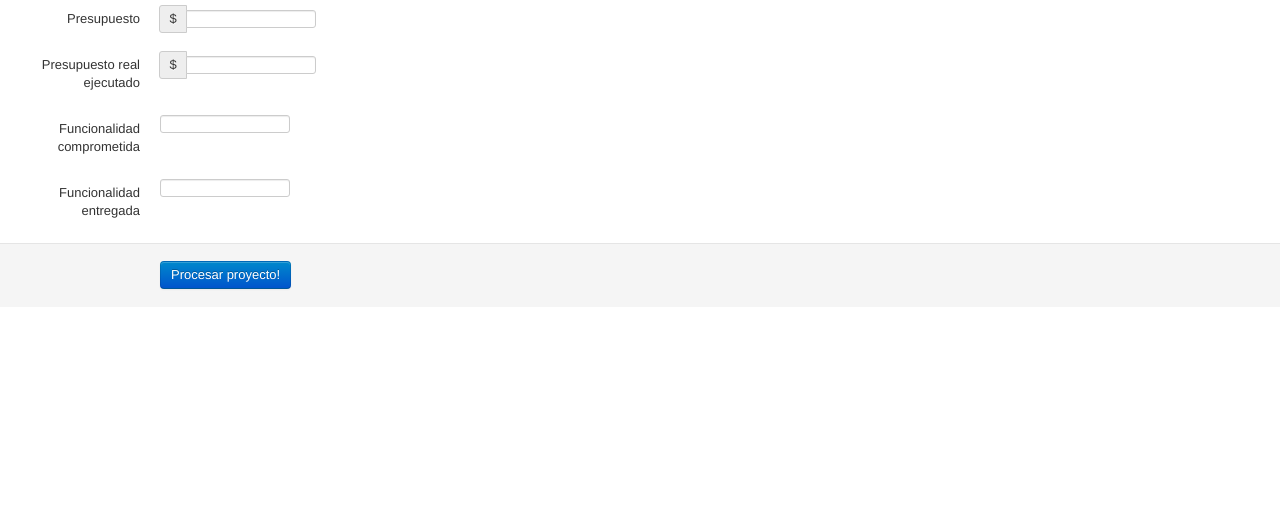
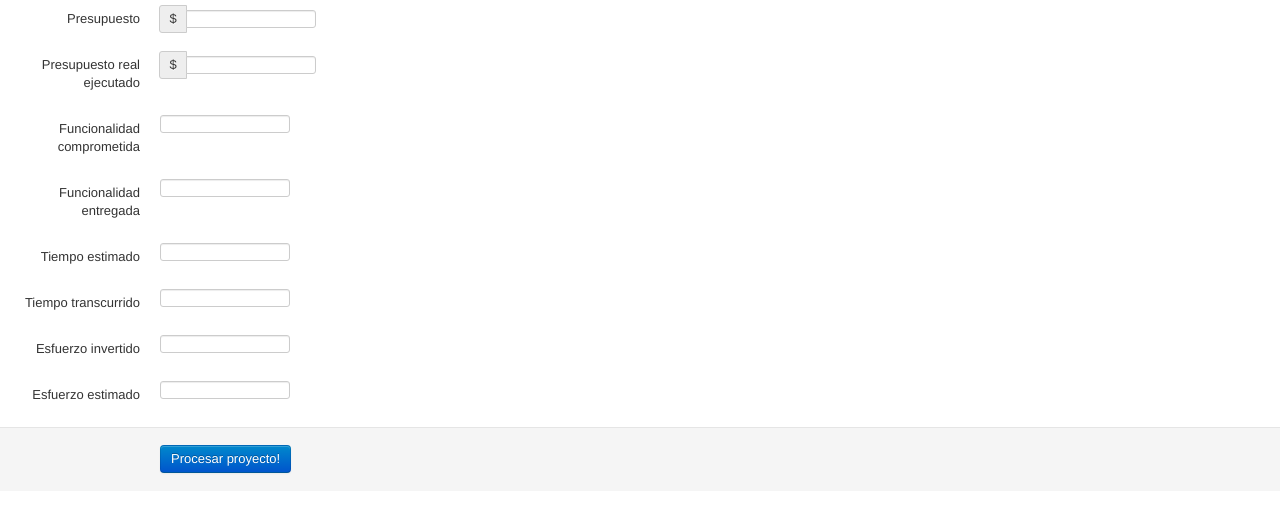
Before and after one commit to invernizzie/fallas-fiuba-2012, a website: page src/project.html in a window 1280 px wide. Shown: the part 56-570 px from the top of the page. Drawn offline with Linux system fonts and the light colour scheme.

Commit message:
Agrego inputs

```diff
--- a/src/project.html
+++ b/src/project.html
@@ -36,6 +36,30 @@
           <input class="span2" id="deliveredFunctionality" size="16" type="text">
         </div>
       </div>
+      <div class="control-group">
+        <label class="control-label" for="estimatedTime">Tiempo estimado</label>
+        <div class="controls">
+          <input class="span2" id="estimatedTime" size="16" type="text">
+        </div>
+      </div>
+      <div class="control-group">
+        <label class="control-label" for="elapsedTime">Tiempo transcurrido</label>
+        <div class="controls">
+          <input class="span2" id="elapsedTime" size="16" type="text">
+        </div>
+      </div>
+      <div class="control-group">
+        <label class="control-label" for="investedEffort">Esfuerzo invertido</label>
+        <div class="controls">
+          <input class="span2" id="investedEffort" size="16" type="text">
+        </div>
+      </div>
+      <div class="control-group">
+        <label class="control-label" for="estimatedEffort">Esfuerzo estimado</label>
+        <div class="controls">
+          <input class="span2" id="estimatedEffort" size="16" type="text">
+        </div>
+      </div>
       <div class="form-actions">
         <button type="submit" class="btn btn-primary">Procesar proyecto!</button>
       </div>
```
